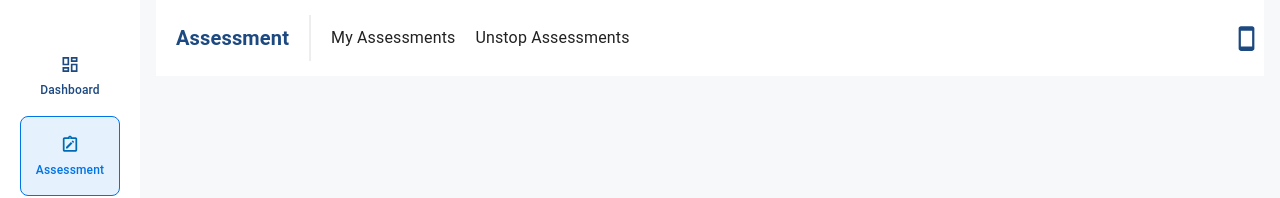
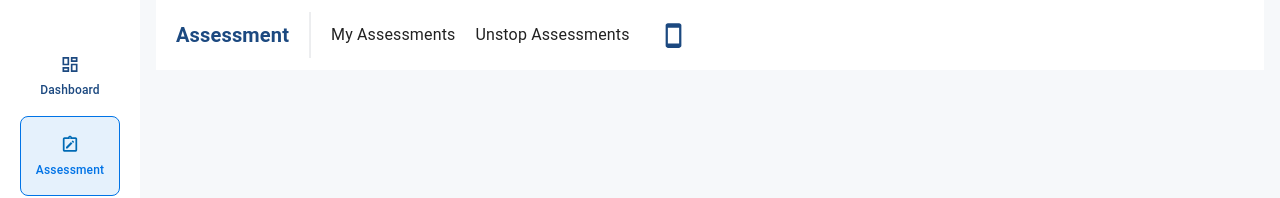
Before and after one commit to himanshuverma544/AssessDash, a React (Vite) app: page /#/ in a window 1280 px wide. Shown: the top 198 px of the page. Built offline with nearby package versions, Linux system fonts and the light colour scheme.

Commit message:
upd: corrected the styles

```diff
--- a/src/App.css
+++ b/src/App.css
@@ -1,16 +1,18 @@
 header {
+  min-height: 70px;
   margin: 0 16px 0 calc(140px + 16px);
   padding: 0 20px;
+  display: flex;
+  flex-direction: column;
+  justify-content: center;
   background-color: var(--senary-color);
 }
 
 .secondary-top-nav {
-  padding: 10px 0;
-  position: relative;
   display: flex;
   align-items: center;
-  align-self: stretch;
   gap: 20px;
+  position: relative;
 }
 
 .main-tab {
@@ -22,23 +24,27 @@ header {
 }
 
 .sub-tabs ul {
-  position: relative;
   display: flex;
   align-items: center;
   align-self: stretch;
   gap: 20px;
 }
 
+.nav-icons {
+  position: absolute;
+  top: 0;
+  left: 100%;
+  margin-left: -30px;
+}
+
 .mobile-screen-share-icon {
   width: 47px;
   height: 47px;
   padding: 10px;
-  position: absolute;
-  left: 98%;
 }
 
 .primary-side-nav {
-  height: 100%;
+  min-height: 100vh;
   width: 140px;
   padding: 1.25em;
   position: fixed;
```
